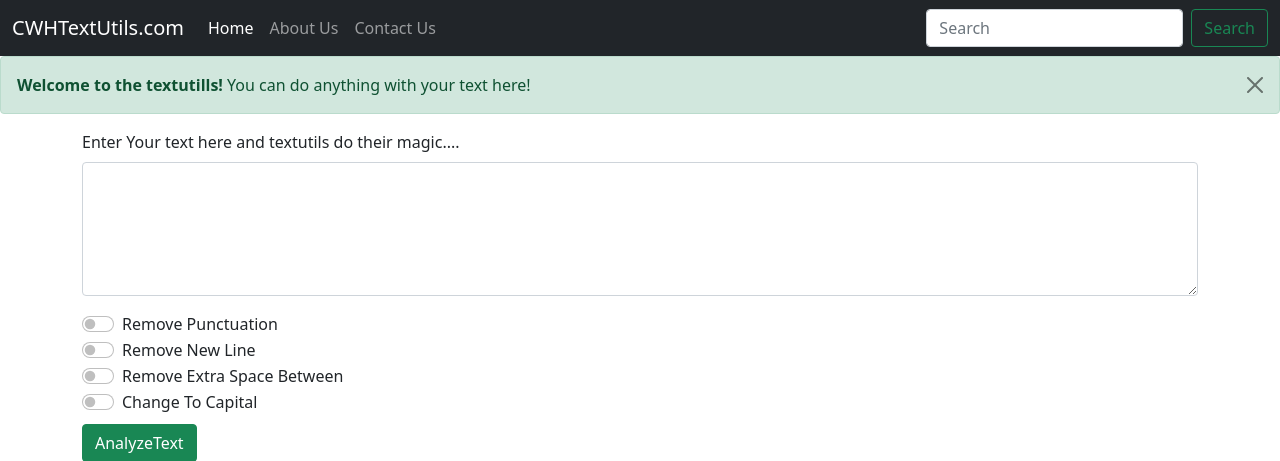
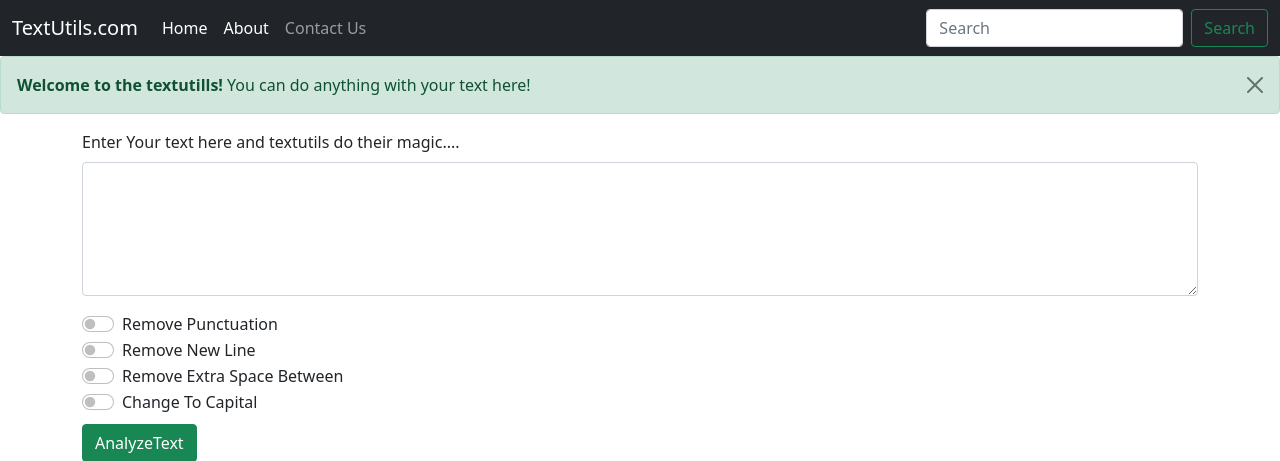
Before and after one commit to PulkitGupta09/TextUtilsWebsite, a Django app: page / in a window 1280 px wide. Shown: the top 461 px of the page. Run offline with Django 4.2, Linux system fonts and the light colour scheme.

Commit message:
changing navbar

```diff
--- a/templates/index.html
+++ b/templates/index.html
@@ -10,13 +10,13 @@
   <link href="https://cdn.jsdelivr.net/npm/bootstrap@5.1.3/dist/css/bootstrap.min.css" rel="stylesheet"
     integrity="sha384-1BmE4kWBq78iYhFldvKuhfTAU6auU8tT94WrHftjDbrCEXSU1oBoqyl2QvZ6jIW3" crossorigin="anonymous">
 
-  <title>CWH Text Utils</title>
+  <title>Text Utils</title>
 </head>
 
 <body>
   <nav class="navbar navbar-expand-lg navbar-dark bg-dark">
     <div class="container-fluid">
-      <a class="navbar-brand" href="#">CWHTextUtils.com</a>
+      <a class="navbar-brand" href="#">TextUtils.com</a>
       <button class="navbar-toggler" type="button" data-bs-toggle="collapse" data-bs-target="#navbarSupportedContent"
         aria-controls="navbarSupportedContent" aria-expanded="false" aria-label="Toggle navigation">
         <span class="navbar-toggler-icon"></span>
@@ -27,7 +27,7 @@
             <a class="nav-link active" aria-current="page" href="#">Home</a>
           </li>
           <li class="nav-item">
-            <a class="nav-link" href="#">About Us</a>
+            <a class="nav-link active" href="#">About</a>
           </li>
           <li class="nav-item">
             <a class="nav-link">Contact Us</a>
```
